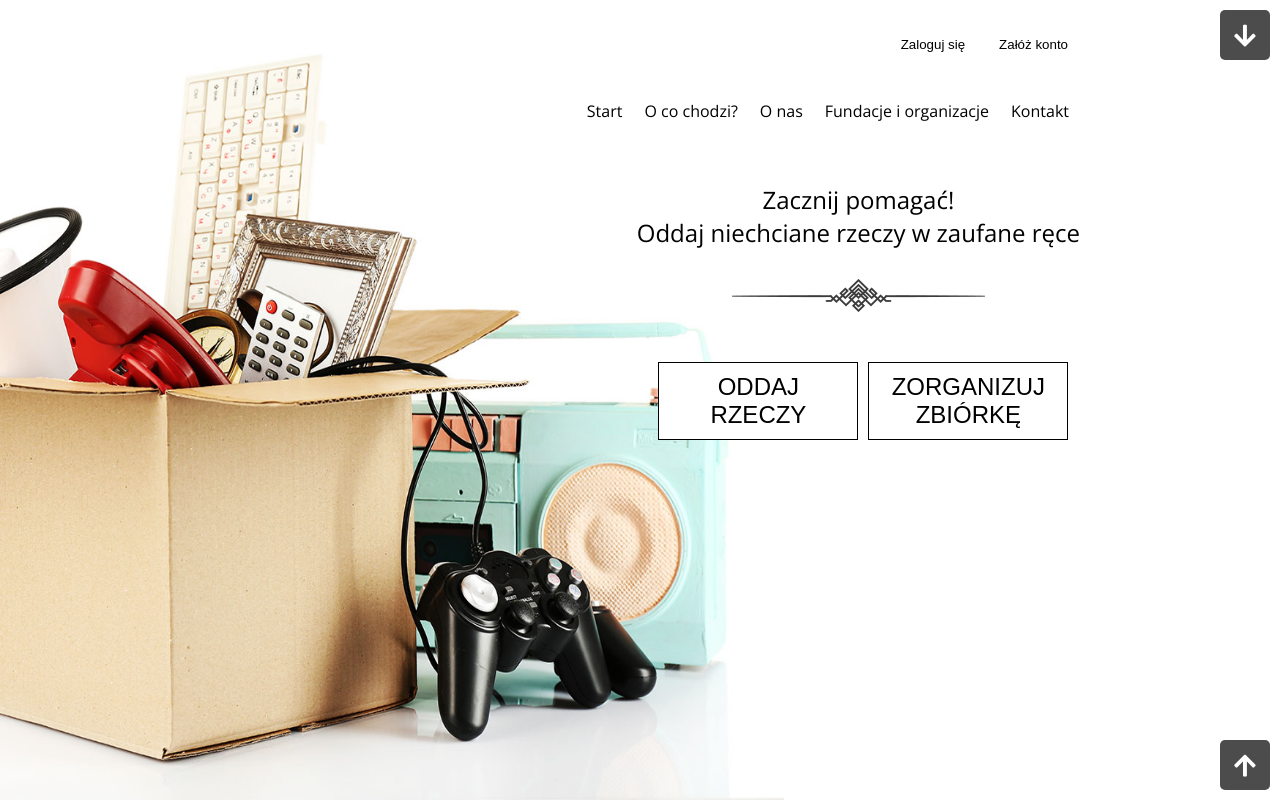
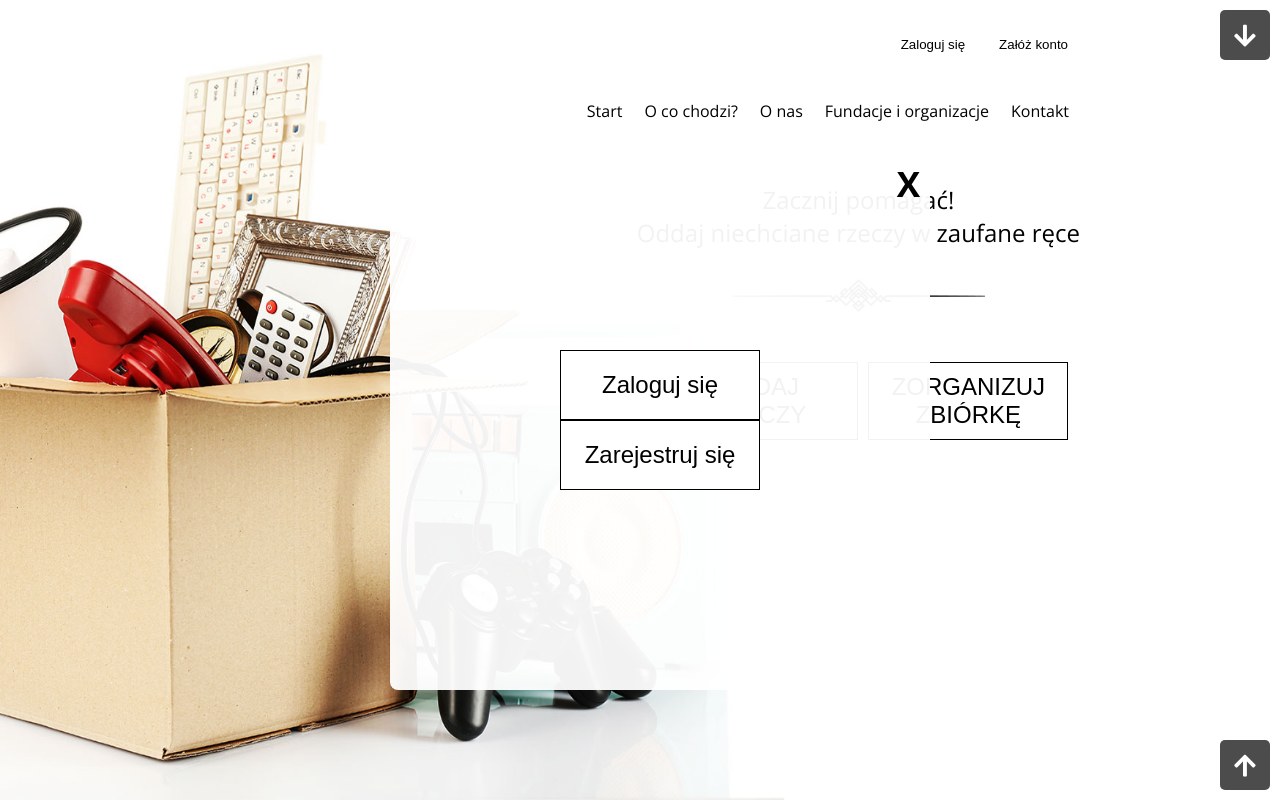
Before and after one commit to KrzysztofGasik/Oddam-Rzeczy, a React app: page / in a window 1280 px wide. Both pictures are taken after a click on the button "ODDAJ RZECZY". Shown: the top 800 px of the page. Built offline with nearby package versions, Linux system fonts and the light colour scheme.

Commit message:
login section

```diff
--- /dev/null
+++ b/scss/partials/_login.scss
@@ -0,0 +1,37 @@
+.login__form {
+    width: 500px;
+    height: 500px;
+    background: rgba(255,255,255, 0.95);
+    position: fixed;
+    top: calc(50vh - 500px / 2);
+    left: calc(50vw - 500px / 2);
+    border-radius: 8px;
+    padding: 20px;
+    display: flex;
+    flex-flow: column wrap;
+    align-items: center;
+    justify-content: center;
+    button:last-child {
+      margin-top: 25px;
+    }
+    button {
+      border: 1px solid rgba(0, 0, 0, 1);
+      background: #fff;
+      font-size: 1.5em;
+      width: 200px;
+      padding: 20px;
+    }
+    button:hover {
+      cursor: pointer;
+    }
+    span {
+      position: absolute;
+      right: 10;
+      top: 10;
+      font-size: 35px;
+      font-weight: 900;
+    }
+    span:hover {
+      cursor: pointer;
+    }
+  }
--- a/scss/style.scss
+++ b/scss/style.scss
@@ -4,6 +4,7 @@
 @import "partials/about";
 @import "partials/funds";
 @import "partials/footer";
+@import "partials/login";
 
 * {
   margin: 0;
@@ -17,7 +18,8 @@ body,
   height: 100%;
 }
 
-.scrollBottom, .scrollTop {
+.scrollBottom,
+.scrollTop {
   opacity: 0.7;
   background: #000;
   width: 50px;
--- a/src/App.js
+++ b/src/App.js
@@ -22,7 +22,7 @@ class App extends Component {
     return (
       <>
         <button className="scrollBottom" onClick={this.scrollToBottom}>
-          <i class="fas fa-arrow-down" />
+          <i className="fas fa-arrow-down" />
         </button>
         <Header />
         <InfoBar />
@@ -31,7 +31,7 @@ class App extends Component {
         <Funds />
         <Footer />
         <button className="scrollTop" onClick={this.scrollToTop}>
-          <i class="fas fa-arrow-up" />
+          <i className="fas fa-arrow-up" />
         </button>
       </>
     );
--- a/src/Components/Begin/Begin.js
+++ b/src/Components/Begin/Begin.js
@@ -1,4 +1,5 @@
 import React, { Component } from "react";
+import { Login } from "../Login/Login";
 
 const BeginContent = [
   {
@@ -23,7 +24,24 @@ const BeginContent = [
   }
 ];
 
-const Begin = () => {
+class Begin extends Component {
+
+  constructor(props) {
+    super(props);
+    this.state={
+      showLoginPanel: false
+    }
+  }
+
+  ShowLoginPanel = () => {
+    this.setState(prevState=>{
+      return {
+        showLoginPanel: !prevState.showLoginPanel
+      }
+    })
+  }
+
+  render() {
     return (
       <section className="begin__wrapper" id="Begin">
           <span className="begin__title">Wystarczą 4 proste kroki</span>
@@ -34,16 +52,18 @@ const Begin = () => {
                 <div className="begin__info__steps" key={index}>
                   <i className={val.icon} />
                   <span>{val.title}</span>
-                {/* <span className="line" /> */}
                   <hr></hr>
                   <span>{val.info}</span>
                 </div>
               );
             })}
           </div>
-        <button>Załóż konto</button>
+          <button onClick={this.ShowLoginPanel}>Załóż konto</button>
+          {this.state.showLoginPanel && <Login />}
       </section>
     );
+  }
+
 };
 
 export { Begin };
--- a/src/Components/Header/Header.js
+++ b/src/Components/Header/Header.js
@@ -1,8 +1,25 @@
 import React, { Component } from "react";
 import { Link, animateScroll as scroll } from "react-scroll";
+import { Login } from "../Login/Login";
 
-const Header = () => {
+class Header extends Component {
 
+  constructor(props) {
+    super(props);
+    this.state={
+      showLoginPanel: false
+    }
+  }
+
+  ShowLoginPanel = () => {
+    this.setState(prevState=>{
+      return {
+        showLoginPanel: !prevState.showLoginPanel
+      }
+    })
+  }
+
+  render() {
     return (
       <header>
         <div className="login__buttons">
@@ -10,30 +27,24 @@ const Header = () => {
           <button>Załóż konto</button>
         </div>
         <nav>
-          <Link to="InfoBar"
+          <Link
+            to="InfoBar"
             spy={true}
             smooth={true}
             offset={-70}
             duration={500}
-          >Start</Link>
-          <Link to="Begin"
-            spy={true}
-            smooth={true}
-            offset={-70}
-            duration={500}
-          >O co chodzi?</Link>
-          <Link to="About"
-            spy={true}
-            smooth={true}
-            offset={-70}
-            duration={500}
-          >O nas</Link>
-          <Link to="Funds"
-            spy={true}
-            smooth={true}
-            offset={-70}
-            duration={500}
-          >Fundacje i organizacje</Link>
+          >
+            Start
+          </Link>
+          <Link to="Begin" spy={true} smooth={true} offset={-70} duration={500}>
+            O co chodzi?
+          </Link>
+          <Link to="About" spy={true} smooth={true} offset={-70} duration={500}>
+            O nas
+          </Link>
+          <Link to="Funds" spy={true} smooth={true} offset={-70} duration={500}>
+            Fundacje i organizacje
+          </Link>
           <Link
             to="Footer"
             spy={true}
@@ -49,12 +60,14 @@ const Header = () => {
           <p>Oddaj niechciane rzeczy w zaufane ręce</p>
           <img src="../img/decoration.png" />
           <div className="header__buttons">
-          <button>ODDAJ RZECZY</button>
-          <button>ZORGANIZUJ ZBIÓRKĘ</button>
+            <button onClick={this.ShowLoginPanel}>ODDAJ RZECZY</button>
+            <button onClick={this.ShowLoginPanel}>ZORGANIZUJ ZBIÓRKĘ</button>
           </div>
         </div>
+        {this.state.showLoginPanel ? <Login /> : null}
       </header>
     );
-};
+  }
+}
 
 export { Header };
--- /dev/null
+++ b/src/Components/Login/Login.js
@@ -0,0 +1,34 @@
+import React, { Component } from "react";
+
+class Login extends Component  {
+  constructor(props) {
+    super(props);
+    this.state={
+      hide: false
+    }
+  }
+
+  CloseLoginPanel = () => {
+    this.setState(prevState=>{
+      return {
+        hide: !prevState.hide
+      }
+    })
+  }
+
+  render() {
+    return (
+      <>
+      {this.state.hide ? null :
+      <div className="login__form">
+          <button>Zaloguj się</button>
+          <button>Zarejestruj się</button>
+          <span onClick={this.CloseLoginPanel}>X</span>
+      </div>
+      }
+      </>
+    );
+  }
+};
+
+export { Login };
```
Lines whose indentation alone changed are shown as unchanged.
